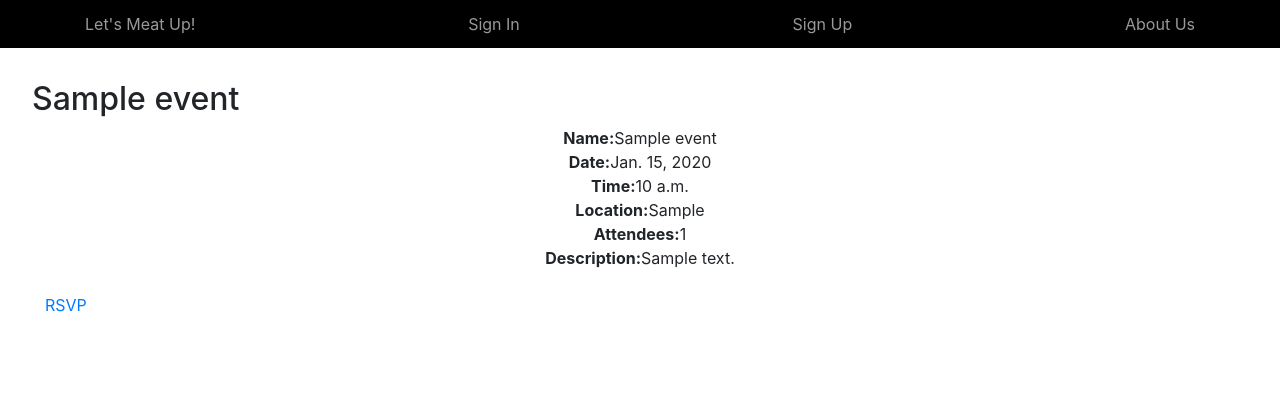
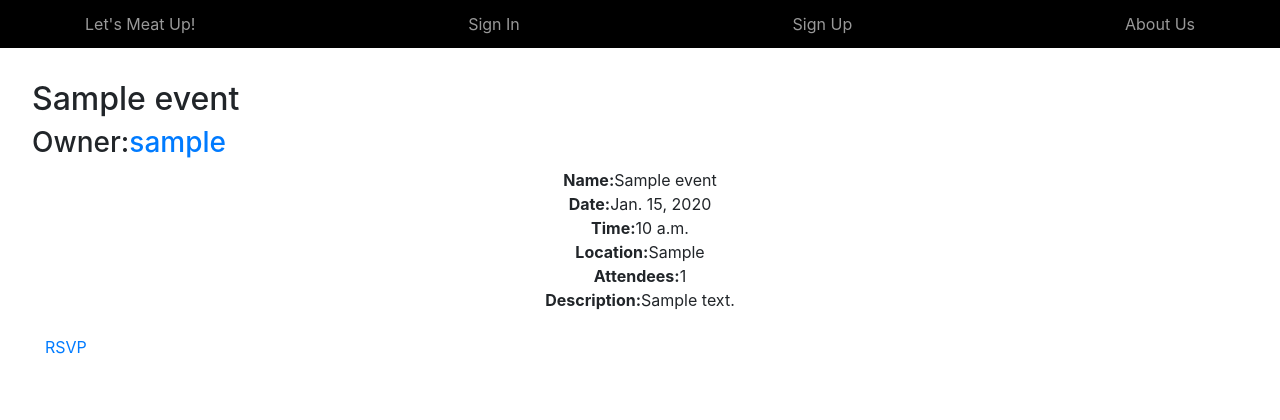
Before and after one commit to laynahgao/gaproject2-Meatup, a Django app: page /events/1 in a window 1280 px wide. Shown: the top 420 px of the page. Run offline with Django 3.2, Linux system fonts and the light colour scheme; tables that the repository leaves empty hold one stand-in row (values such as "Sample post"); some libraries are stand-ins or nearby versions.

Commit message:
event_detail_update

```diff
--- a/meatup/templates/event_detail.html
+++ b/meatup/templates/event_detail.html
@@ -3,6 +3,7 @@
 {% block content %}
 
 <h2>{{ event.event_name  }} <!-- <a href ="{% url 'event_edit' id=event.id %}">(edit)</a> --> </h2>
+<h3>Owner:<a href="">{{ event.user.username }}</a></h3>
 <p>
 <strong>Name:</strong>{{ event.event_name }}<br/>
 <strong>Date:</strong>{{ event.date }}<br/>
```
